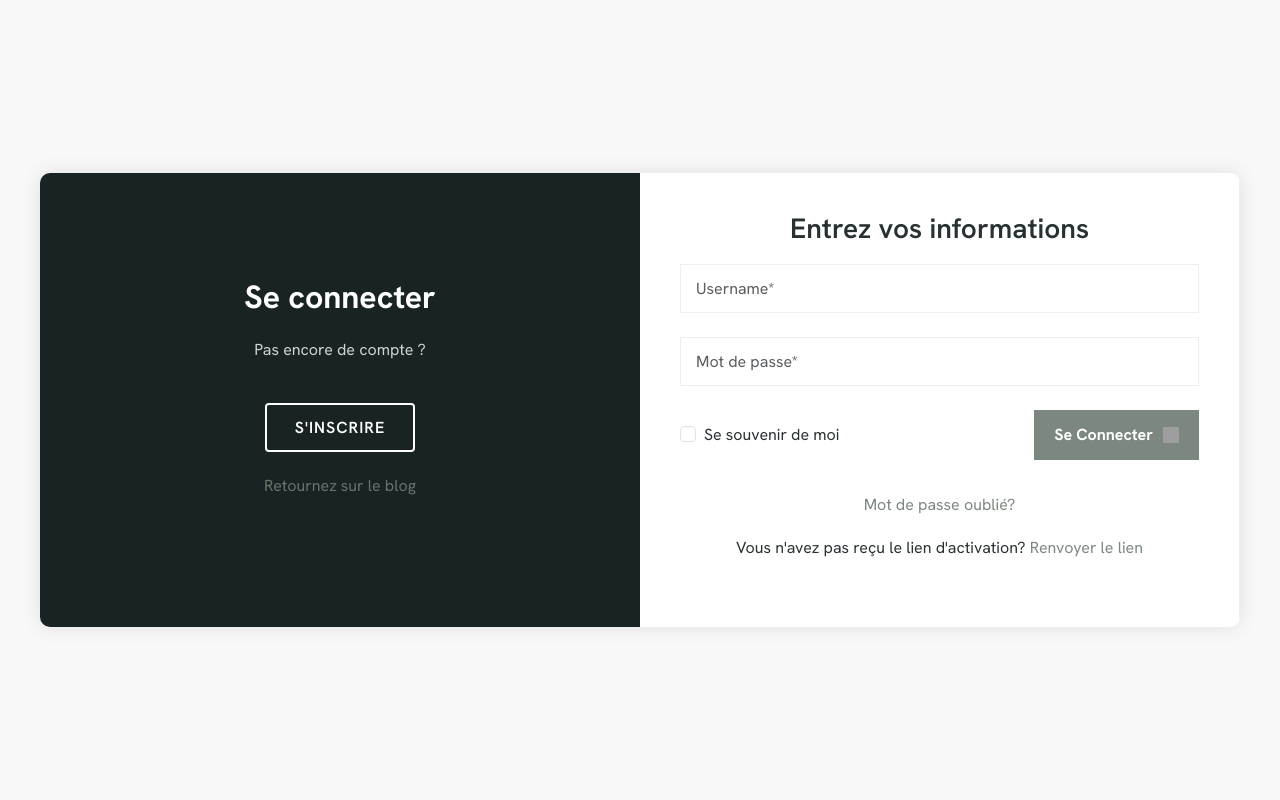
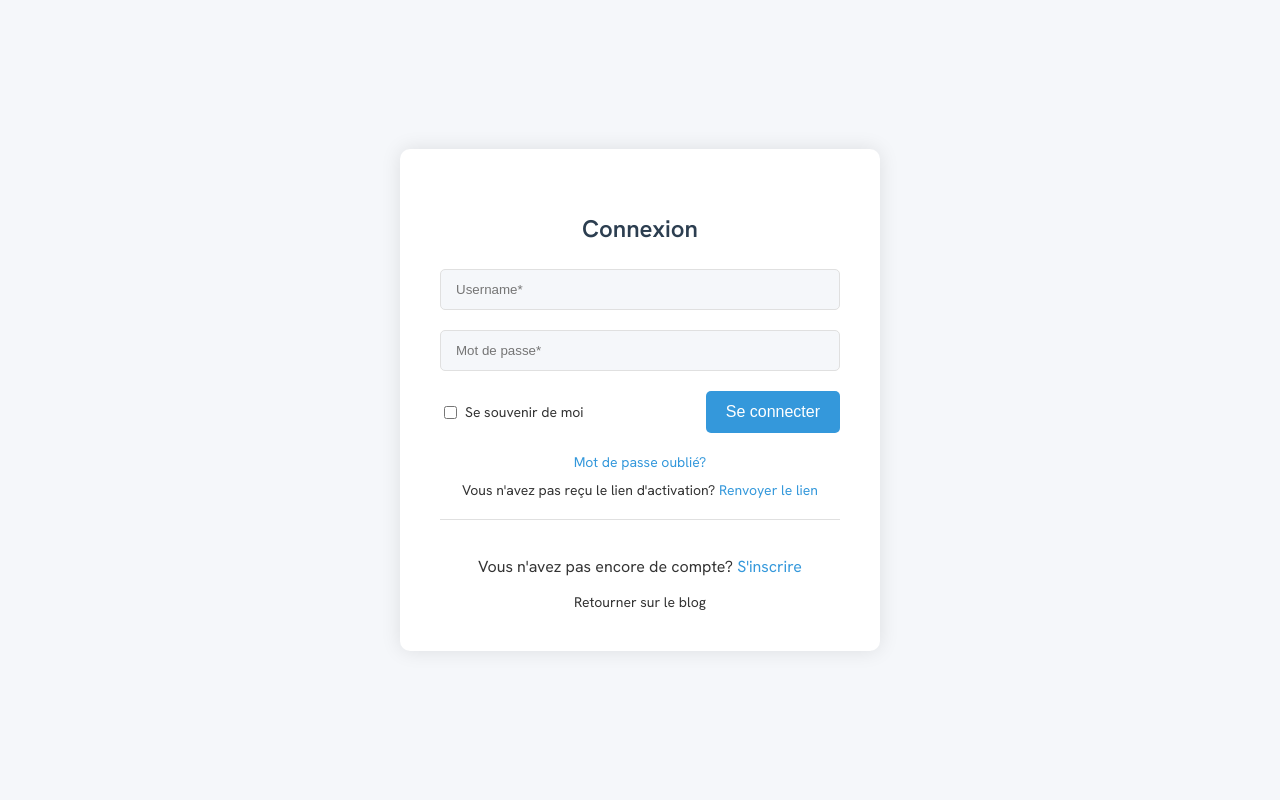
Before and after one commit to noushiFlex/monBlog, a Django app: template blog/templates/sign-in.html in a window 1280 px wide. Run offline with Django 5.2, Linux system fonts and the light colour scheme; the template is opened without the code that fills it, so the values that code supplies are empty; some libraries are stand-ins or nearby versions; grey boxes are pictures that could not be loaded.

Commit message:
Update de la page sign in

```diff
--- a/blog/templates/sign-in.html
+++ b/blog/templates/sign-in.html
@@ -14,47 +14,30 @@
     <!-- Google Fonts Css-->
     <link rel="preconnect" href="https://fonts.googleapis.com/">
     <link rel="preconnect" href="https://fonts.gstatic.com/" crossorigin>
-    <link
-        href="https://fonts.googleapis.com/css2?family=Hanken+Grotesk:ital,wght@0,100..900;1,100..900&amp;display=swap"
-        rel="stylesheet">
-    <!-- Bootstrap Css -->
-    <link href="{% static 'css/bootstrap.min.css' %}" rel="stylesheet" media="screen">
-    <!-- SlickNav Css -->
-    <link href="{% static 'css/slicknav.min.css' %}" rel="stylesheet">
-    <!-- Swiper Css -->
-    <link rel="stylesheet" href="{% static 'css/swiper-bundle.min.css' %}">
-    <!-- Font Awesome Icon Css-->
-    <link href="{% static 'css/all.min.css' %}" rel="stylesheet" media="screen">
-    <!-- Animated Css -->
-    <link href="{% static 'css/animate.css' %}" rel="stylesheet">
-    <!-- Magnific Popup Core Css File -->
-    <link rel="stylesheet" href="{% static 'css/magnific-popup.css' %}">
-    <!-- Mouse Cursor Css File -->
-    <link rel="stylesheet" href="{% static 'css/mousecursor.css' %}">
-    <!-- Main Custom Css -->
-    <link href="{% static 'css/custom.css' %}" rel="stylesheet" media="screen">
-    <link href="{% static 'css/styles.css' %}" rel="stylesheet" media="screen">
+    <link href="https://fonts.googleapis.com/css2?family=Hanken+Grotesk:ital,wght@0,100..900;1,100..900&amp;display=swap" rel="stylesheet">
+
 
     <title>Login Page</title>
 </head>
 
 <style>
-    :root{
-        --primary-color         : #192324;
-        --secondery-color       : #F8F8F8;
-        --text-color            : #283132;
-        --accent-color          : #7C877F;
-        --white-color           : #FFFFFF;
-        --divider-color         : #EAF0EC;
-        --dark-divider-color    : #FFFFFF1A;
-        --error-color           : rgb(230, 87, 87);
-        --default-font          : "Hanken Grotesk", sans-serif;
+    :root {
+        /* Définition des variables CSS */
+        --default-font: 'Hanken Grotesk', sans-serif;
+        --primary-color: #2c3e50;
+        --secondary-color: #f5f7fa;
+        --accent-color: #3498db;
+        --white-color: #ffffff;
+        --text-color: #333333;
+        --divider-color: #e0e0e0;
     }
 
     body {
         font-family: var(--default-font);
         color: var(--text-color);
-        background-color: var(--secondery-color);
+        background-color: var(--secondary-color);
+        margin: 0;
+        padding: 0;
     }
 
     main {
@@ -64,181 +47,276 @@
         height: 100vh;
     }
 
-    #container {
+    .login-container {
         width: 100%;
-        max-width: 1200px;
-        display: flex;
+        max-width: 400px;
+        background-color: var(--white-color);
+        border-radius: 10px;
+        padding: 40px;
         box-shadow: 0 0 20px rgba(0, 0, 0, 0.1);
-        border-radius: 10px;
-        overflow: hidden;
     }
 
-    #login-title {
+    .login-title {
         text-align: center;
-        margin-bottom: 20px;
-        font-size: 28px;
+        margin-bottom: 25px;
+        font-size: 24px;
+        color: var(--primary-color);
         font-weight: 600;
-        color: var(--text-color);
     }
 
-    #login-left {
-        width: 50%;
-        padding: 40px;
-        background-color: var(--white-color);
-        display: flex;
-        flex-direction: column;
-        justify-content: center;
-        border-right: 1px solid var(--divider-color);
-    }
-
-    #login-right {
-        width: 50%;
-        display: flex;
-        flex-direction: column;
-        justify-content: center;
-        align-items: center;
-        padding: 40px;
-        background-color: var(--primary-color);
-        color: var(--white-color);
+    .form-group {
+        margin-bottom: 20px;
     }
 
     .form-control {
-        border-radius: 4px;
+        width: 100%;
         padding: 12px 15px;
         border: 1px solid var(--divider-color);
-        background-color: var(--secondery-color);
+        border-radius: 5px;
+        background-color: var(--secondary-color);
         color: var(--text-color);
+        box-sizing: border-box;
     }
 
     .form-control:focus {
         border-color: var(--accent-color);
-        box-shadow: 0 0 0 0.2rem rgba(124, 135, 127, 0.25);
+        box-shadow: 0 0 0 0.2rem rgba(52, 152, 219, 0.25);
         outline: none;
     }
 
-    .btn-default:hover {
-        background-color: var(--primary-color);
+    .form-actions {
+        display: flex;
+        justify-content: space-between;
+        align-items: center;
+        margin-bottom: 20px;
     }
 
-    .btn-signup {
-        background-color: transparent;
-        color: var(--white-color);
-        border: 2px solid var(--white-color);
-        padding: 10px 28px;
-        border-radius: 4px;
-        text-transform: uppercase;
-        letter-spacing: 1px;
-        font-weight: 600;
-        cursor: pointer;
-        transition: all 0.3s ease;
-        margin-top: 20px;
+    .form-check {
+        display: flex;
+        align-items: center;
     }
 
-    .btn-signup:hover {
-        background-color: var(--white-color);
-        color: var(--primary-color);
+    .form-check-input {
+        margin-right: 8px;
     }
 
     .form-check-label {
         color: var(--text-color);
+        font-size: 14px;
+    }
+
+    .btn-default {
+        background-color: var(--accent-color);
+        color: var(--white-color);
+        border: none;
+        padding: 12px 20px;
+        border-radius: 5px;
+        cursor: pointer;
+        font-weight: 500;
+        transition: background-color 0.3s;
+        font-size: 16px;
+    }
+
+    .btn-default:hover {
+        background-color: #2980b9;
+    }
+
+    .login-links {
+        text-align: center;
+        margin-top: 20px;
+        font-size: 14px;
+    }
+    .alert-success {
+        color: #155724;
+        background-color: #d4edda;
+        border-color: #c3e6cb;
+    }
+
+    .alert-info {
+        color: #0c5460;
+        background-color: #d1ecf1;
+        border-color: #bee5eb;
+    }
+
+    .alert-warning {
+        color: #856404;
+        background-color: #fff3cd;
+        border-color: #ffeeba;
+    }
+    /* Style pour les messages d'erreur */
+.error-message {
+    color: #e74c3c;
+    margin-bottom: 15px;
+    padding: 10px;
+    border-radius: 5px;
+    font-size: 14px;
+    text-align: center;
+}
+
+.alert {
+    position: relative;
+    padding: 0.75rem 1.25rem;
+    margin-bottom: 1rem;
+    border: 1px solid transparent;
+    border-radius: 0.25rem;
+}
+
+.alert-danger {
+    color: #721c24;
+    background-color: #f8d7da;
+    border-color: #f5c6cb;
+}
+
+    .login-links p {
+        margin: 10px 0;
     }
 
     a {
         color: var(--accent-color);
         text-decoration: none;
+        transition: color 0.3s;
     }
 
     a:hover {
-        color: var(--primary-color);
+        color: #2980b9;
         text-decoration: underline;
     }
 
-    .help-block.with-errors {
-        color: var(--error-color);
-        font-size: 14px;
-        margin-top: 5px;
+    .signup-link {
+        display: block;
+        text-align: center;
+        margin-top: 20px;
+        padding-top: 20px;
+        border-top: 1px solid var(--divider-color);
     }
 
-    .right-content {
+    .return-link {
+        display: block;
+        text-align: center;
+        margin-top: 15px;
+        color: var(--text-color);
+        text-decoration: none;
+        font-size: 14px;
+    }
+
+    .return-link:hover {
+        color: var(--accent-color);
+    }
+
+    /* Style pour les messages d'erreur */
+    .error-message {
+        color: #e74c3c;
+        margin-bottom: 15px;
+        font-size: 14px;
+        text-align: left;
+    }
+
+    .alert {
+        position: relative;
+        padding: 0.75rem 1.25rem;
+        margin-bottom: 1rem;
+        border: 1px solid transparent;
+        border-radius: 0.25rem;
         text-align: center;
     }
 
-    .right-content p {
-        margin: 20px 0;
-        opacity: 0.8;
+    .alert-danger {
+        color: #721c24;
+        background-color: #f8d7da;
+        border-color: #f5c6cb;
     }
 
-    @media (max-width: 768px) {
-        #container {
-            flex-direction: column;
+    .alert-success {
+        color: #155724;
+        background-color: #d4edda;
+        border-color: #c3e6cb;
     }
 
-        #login-left, #login-right {
-            width: 100%;
+    .alert-info {
+        color: #0c5460;
+        background-color: #d1ecf1;
+        border-color: #bee5eb;
     }
 
-        #login-left {
-            border-right: none;
-            border-bottom: 1px solid var(--divider-color);
+    .alert-warning {
+        color: #856404;
+        background-color: #fff3cd;
+        border-color: #ffeeba;
     }
-    }
-    h2{
-        color: var(--white-color);
+
+    .mt-3 {
+        margin-top: 15px;
     }
 </style>
 
 <body>
     <main>
-        <div id="container">
-            <!-- Section droite -->
-            <div id="login-right">
-                <div class="right-content">
-                    <h2>Se connecter</h2>
-                    <p>Pas encore de compte ?</p>
-                    <a href="{% url 'sign-up' %}"><button class="btn-signup">S'inscrire</button></a>
-                    <a href="{% url 'index' %}"><p>Retournez sur le blog</p></a>
+        <div class="login-container">
+            <h3 class="login-title">Connexion</h3>
+            <div class="contact-form">
+                <!-- Affichage des messages Django -->
+                {% if messages %}
+                    {% for message in messages %}
+                        <div class="alert alert-{% if message.tags == 'error' %}danger{% else %}{{ message.tags }}{% endif %}">
+                            {{ message }}
                         </div>
+                    {% endfor %}
+                {% endif %}
+
+                <!-- Affichage des erreurs de formulaire -->
+                {% if form.non_field_errors %}
+                <div class="alert alert-danger">
+                    {% for error in form.non_field_errors %}
+                        {{ error }}
+                    {% endfor %}
                 </div>
+                {% endif %}
 
-            <!-- Section gauche -->
-            <div id="login-left">
-                <h3 id="login-title">Entrez vos informations</h3>
-                <div class="contact-form">
                 <!-- Formulaire -->
                 <form action="{% url 'sign-in' %}" method="POST" class="wow fadeInUp" data-wow-delay="0.4s">
                     {% csrf_token %}
-                        <div class="row">
-                            <div class="form-group col-md-12 mb-4">
+                    <div class="form-group">
                         <input type="text" name="username" class="form-control" placeholder="Username*" required>
+                        {% if form.username.errors %}
+                            <div class="error-message">{{ form.username.errors.0 }}</div>
+                        {% endif %}
                     </div>
 
-                            <div class="form-group col-md-12 mb-4">
+                    <div class="form-group">
                         <input type="password" name="password" class="form-control" placeholder="Mot de passe*" required>
+                        {% if form.password.errors %}
+                            <div class="error-message">{{ form.password.errors.0 }}</div>
+                        {% endif %}
                     </div>
 
-                            <div id="form-actions" class="d-flex justify-content-between align-items-center mb-3">
+                    <div class="form-actions">
                         <div class="form-check">
-                                    <input type="checkbox" class="form-check-input" id="rememberMe">
+                            <input type="checkbox" class="form-check-input" id="rememberMe" name="remember_me">
                             <label class="form-check-label" for="rememberMe">Se souvenir de moi</label>
                         </div>
 
                         <button type="submit" class="btn-default">Se connecter</button>
                     </div>
 
-                            <div class="col-md-12 text-center mt-3">
+                    <div class="login-links">
                         <a href="{% url 'recovery-password' %}">Mot de passe oublié?</a>
-                                <p class="text-center mt-3">
+                        <p class="mt-3">
                             Vous n'avez pas reçu le lien d'activation? <a href="{% url 'resend-activation' %}">Renvoyer le lien</a>
                         </p>
                     </div>
+
+                    <div class="signup-link">
+                        <p>Vous n'avez pas encore de compte? <a href="{% url 'sign-up' %}">S'inscrire</a></p>
                     </div>
+
+                    <a href="{% url 'index' %}" class="return-link">Retourner sur le blog</a>
                 </form>
                 <!-- Fin Formulaire -->
             </div>
         </div>
-        </div>
     </main>
 
+    <!-- Scripts commentés conservés pour référence comme dans l'original -->
     {% comment %} <script src="{% static 'js/jquery-3.7.1.min.js' %}"></script> {% endcomment %}
     <!-- Bootstrap js file -->
     {% comment %} <script src="{% static 'js/bootstrap.min.js' %}"></script> {% endcomment %}
@@ -271,6 +349,5 @@
     <script src="{% static 'js/wow.min.js' %}"></script>
     <!-- Main Custom js file -->
     <script src="{% static 'js/function.js' %}"></script> {% endcomment %}
-
 </body>
 </html>
```
Also changed, not shown: db.sqlite3. Lines whose indentation alone changed are shown as unchanged.
